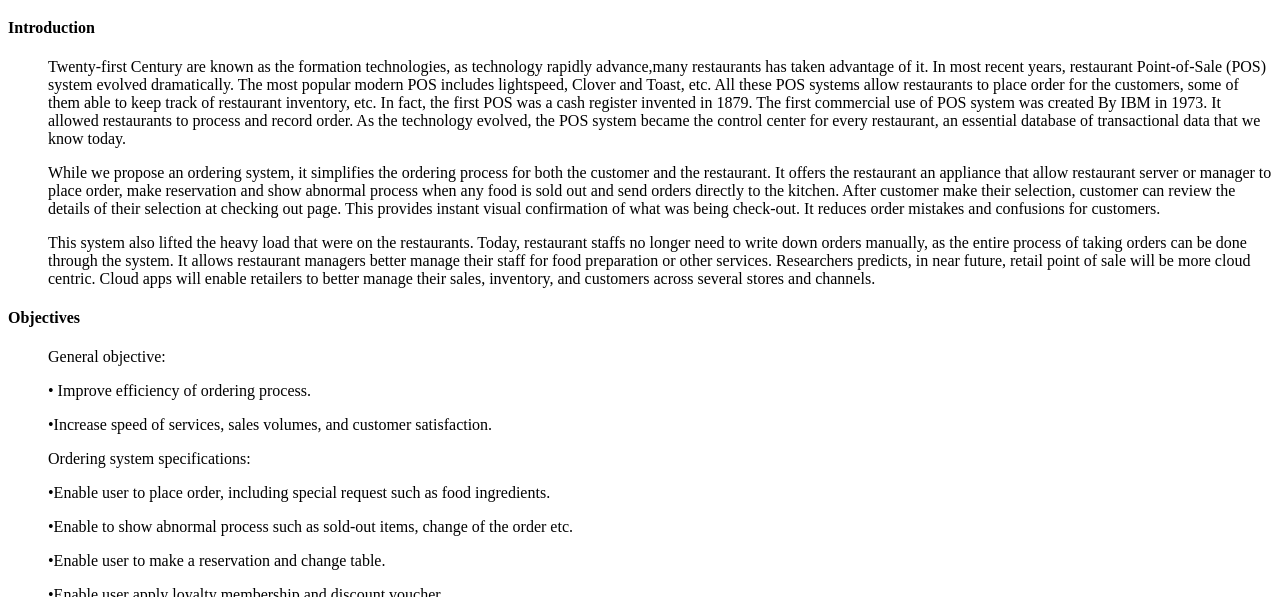
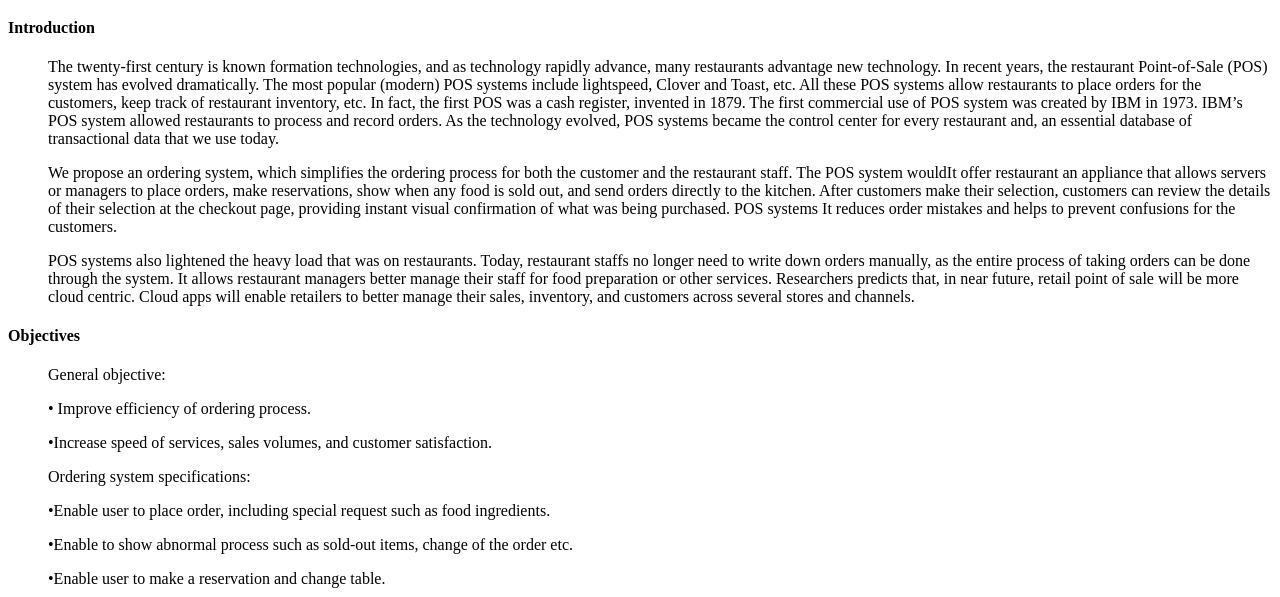
Before and after one commit to dlozovskiy/CIS434_Fall2021_G7, a plain HTML site: page Proposal/html_source_file/CIS_434/html/(2)Description.html in a window 1280 px wide. Shown: the part 203-800 px from the top of the page. Drawn offline with Linux system fonts and the light colour scheme.

Commit message:
Update (2)Description.html

```diff
--- a/Proposal/html_source_file/CIS_434/html/(2)Description.html
+++ b/Proposal/html_source_file/CIS_434/html/(2)Description.html
@@ -12,9 +12,9 @@
 <p><h4>Introduction</h4></p>
 <ul>
 
-	<p>Twenty-first Century are known as the formation technologies, as technology rapidly advance,many restaurants has taken advantage of it. In most recent years, restaurant Point-of-Sale (POS) system evolved dramatically. The most popular modern POS includes lightspeed, Clover and Toast, etc. All these POS systems allow restaurants to place order for the customers, some of them able to keep track of restaurant inventory, etc. In fact, the first POS was a cash register invented in 1879. The first commercial use of POS system was created By IBM in 1973. It allowed restaurants to process and record order. As the technology evolved, the POS system became the control center for every restaurant, an essential database of transactional data that we know today.<p/>
-	<p> While we propose an ordering system, it simplifies the ordering process for both the customer and the restaurant. It offers the restaurant an appliance that allow restaurant server or manager to place order, make reservation and show abnormal process when any food is sold out and send orders directly to the kitchen. After customer make their selection, customer can review the details of their selection at checking out page. This provides instant visual confirmation of what was being check-out. It reduces order mistakes and confusions for customers.  <p/>
-	<p>This system also lifted the heavy load that were on the restaurants. Today, restaurant staffs no longer need to write down orders manually, as the entire process of taking orders can be done through the system.  It allows restaurant managers better manage their staff for food preparation or other services.  Researchers predicts, in near future, retail point of sale will be more cloud centric. Cloud apps will enable retailers to better manage their sales, inventory, and customers across several stores and channels. <p/>
+	<p>The twenty-first century is known formation technologies, and as technology rapidly advance, many restaurants advantage new technology. In recent years, the restaurant Point-of-Sale (POS) system has evolved dramatically. The most popular (modern) POS systems include lightspeed, Clover and Toast, etc. All these POS systems allow restaurants to place orders for the customers, keep track of restaurant inventory, etc. In fact, the first POS was a cash register, invented in 1879. The first commercial use of POS system was created by IBM in 1973. IBM’s POS system  allowed restaurants to process and record orders. As the technology evolved,  POS systems became the control center for every restaurant and, an essential database of transactional data that we use today.<p/>
+	<p>We propose an ordering system, which simplifies the ordering process for both the customer and the restaurant staff. The POS system wouldIt offer restaurant an appliance that allows servers or managers to place orders, make reservations, show when any food is sold out, and send orders directly to the kitchen. After customers make their selection, customers can review the details of their selection at the checkout page, providing instant visual confirmation of what was being purchased. POS systems It reduces order mistakes and helps to prevent confusions for the customers.  <p/>
+	<p>POS systems also lightened the heavy load that was on restaurants. Today, restaurant staffs no longer need to write down orders manually, as the entire process of taking orders can be done through the system.  It allows restaurant managers better manage their staff for food preparation or other services.  Researchers predicts that, in near future, retail point of sale will be more cloud centric. Cloud apps will enable retailers to better manage their sales, inventory, and customers across several stores and channels.  <p/>
 </ul>
 <p><h4>Objectives</h4></p>
 <ul>
@@ -52,8 +52,7 @@
 <p><h4>Conclusion</h4></p>
 <ul>
 	<p>
-		 Traditional handwriting orders are outdated and has many limitations. It takes longer time to place an order, higher chance of human error and cause huge burden on restaurants. As this project is for developing an ordering system application for restaurants. This ordering system application allow restaurant staff order for customer, change orders, and see which menu items are sold out. The ordering system also enable apply VIP Card points at the checkout. It also allows restaurant staff to reserve and change table at special date, time, and location. This ordering system has fulfilled its objectives.  It improves business management and service delivery.  It is convenient, effective, and easy to use. It reduces time for placed an order and improves overall performance of the restaurant. In future, POS system will be more sophisticated to meet user needs. As some of current POS system has already start focus on areas such as checking food temperature, monitoring food safety and sales reporting and forecasting.  According to Grand View Research,  The market for POS system has growth significantly, POS market is expected to reach $25 billion by 2028, driven by the benefits these systems provide in a quickly changing environment.
-
+		Handwriting customer’s orders is outdated and has many limitations; It takes a longer amount of time to place an order, increases chances of human error, and can be a huge burden on restaurants. As this project is for developing an ordering system application for restaurants, the application  allows restaurant staff to order for customers, change orders, and see which menu items are sold out. The ordering system  also enables customers to apply for VIP Card points at the checkout. The proposed systemIt also allows restaurant staff to reserve and change tables forat special dates, times, and locations. This ordering system has fulfilled its objectives by.  It improvinges business management and service delivery.  POS systems in restaurants are convenient, effective, and easy to use, reducing the amount of time it takes to place and order and improving the overall performance of the restaurant. In the future, POS systems will become more sophisticated to meet user needs. Some of current POS systems haves already started to focus on areas such as checking food temperature, monitoring food safety, and sales reporting and forecasting.  According to Grand View Research, the market for POS systems has grown significantly and the, POS market is expected to reach $25 billion by 2028, driven by the benefits these systems provide in a quickly changing environment.
 	<p/>
 
 </ul>
```
